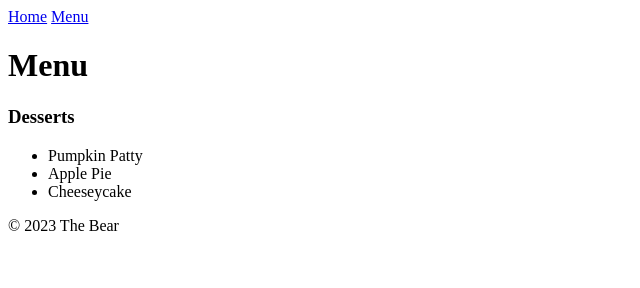
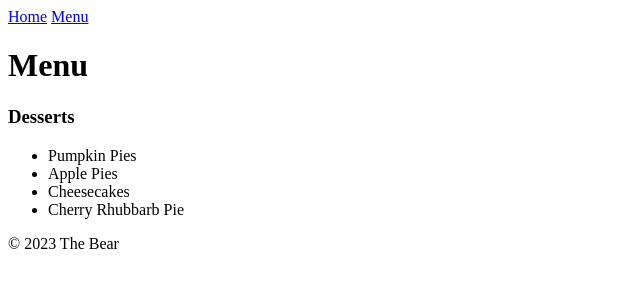
Before and after one commit to craigmckeachie/thebear, a plain HTML site: page menu.html in a window 1280 px wide. Shown: the whole page, without its empty margins (0-640 px from the left). Drawn offline with Linux system fonts and the light colour scheme.

Commit message:
new dessert, spelling errors

```diff
--- a/menu.html
+++ b/menu.html
@@ -16,9 +16,10 @@
       <h1>Menu</h1>
       <h3>Desserts</h3>
       <ul>
-        <li>Pumpkin Patty</li>
-        <li>Apple Pie</li>
-        <li>Cheeseycake</li>
+        <li>Pumpkin Pies</li>
+        <li>Apple Pies</li>
+        <li>Cheesecakes</li>
+        <li>Cherry Rhubbarb Pie</li>
       </ul>
     </main>
     <footer>&copy 2023 The Bear</footer>
```
